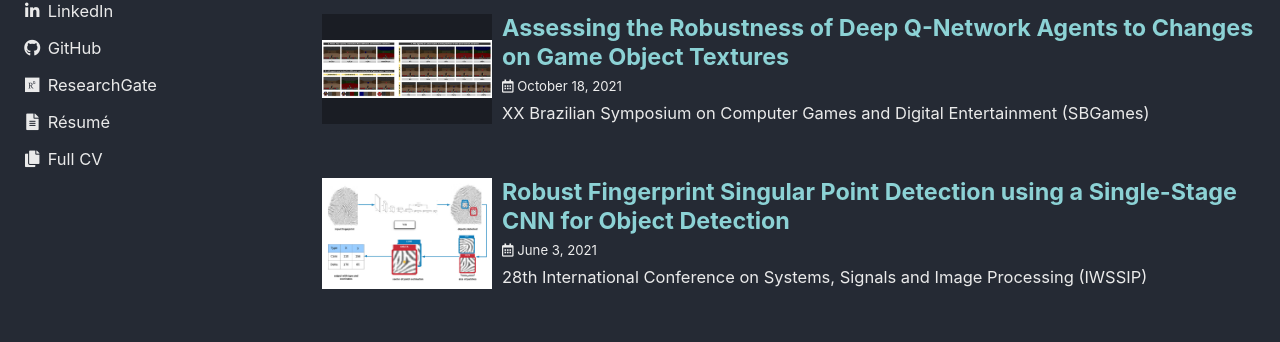
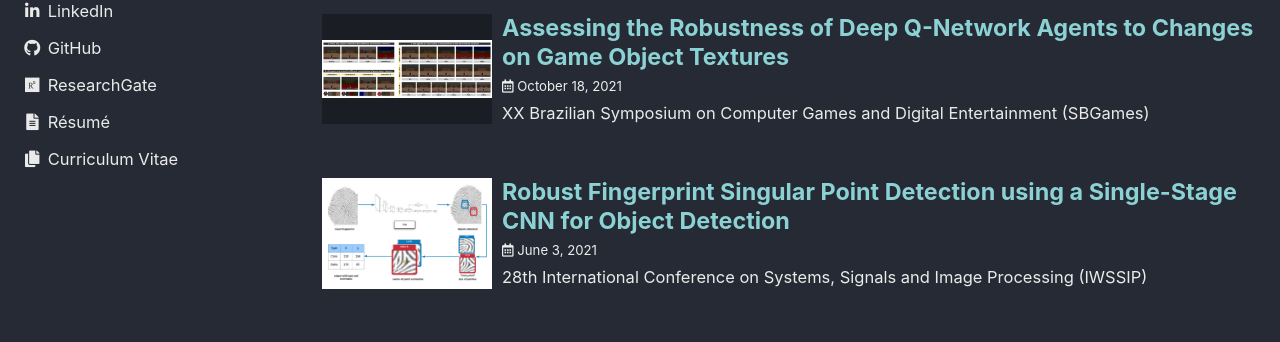
Before and after one commit to paulobruno/PersonalSite, a Jekyll site: the page built from index.html, in a window 1280 px wide. Shown: the part 356-698 px from the top of the page. Built offline with Jekyll 4.4.1, drawn with Linux system fonts in a browser that asks for light colours; cached includes are drawn as plain includes; the list of posts is cut into pages by our own code.

Commit message:
Update CV

```diff
--- a/_config.yml
+++ b/_config.yml
@@ -115,7 +115,7 @@ author:
     - label: "Résumé"
       icon: "fas fa-fw fa-file-alt"
       url: "/assets/cv/PauloBrunoResume.pdf"
-    - label: "Full CV"
+    - label: "Curriculum Vitae"
       icon: "fas fa-fw fa-copy"
       url: "/assets/cv/PauloBrunoCv.pdf"
     - label: "Lattes CV"
```
Also changed, not shown: 1 other file.
